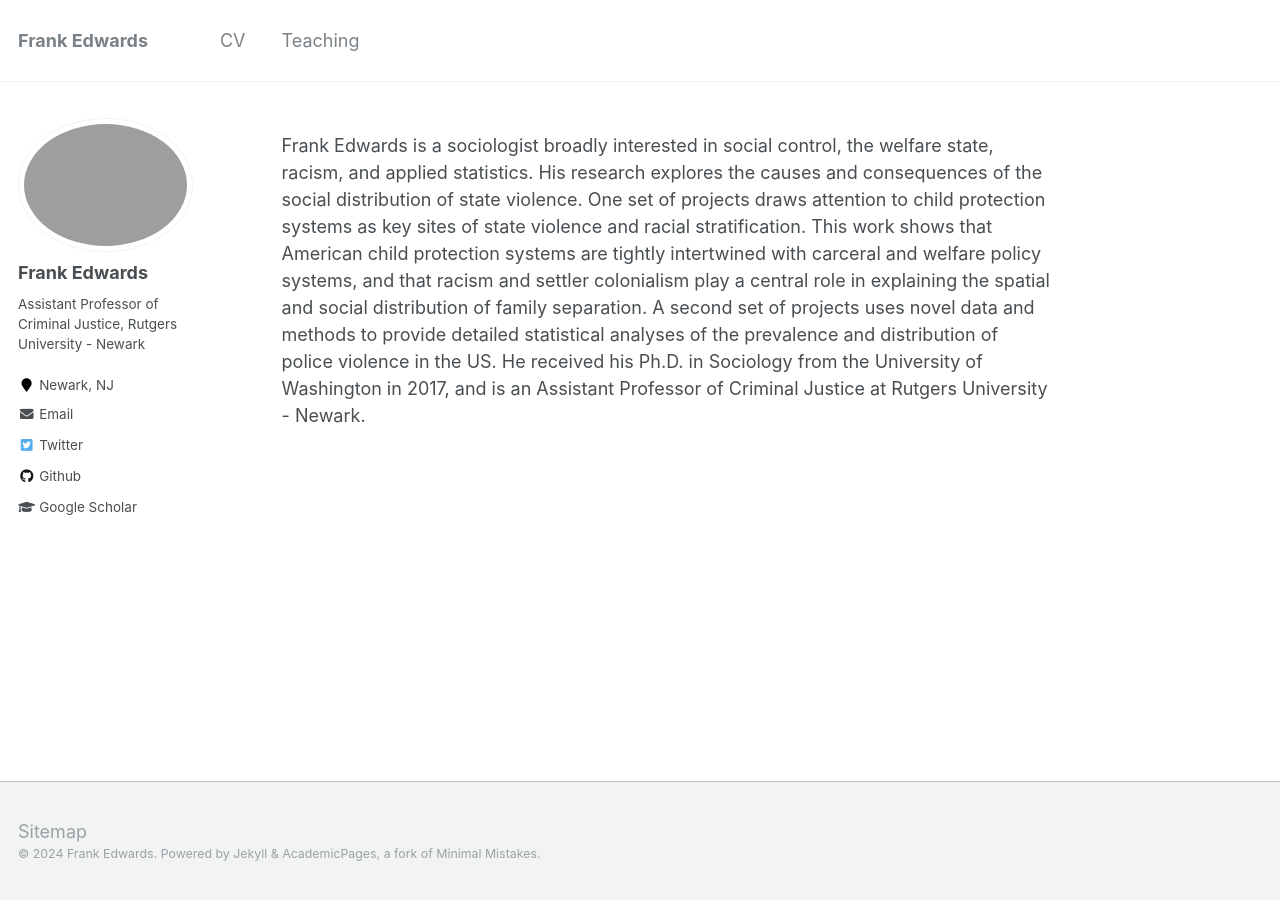
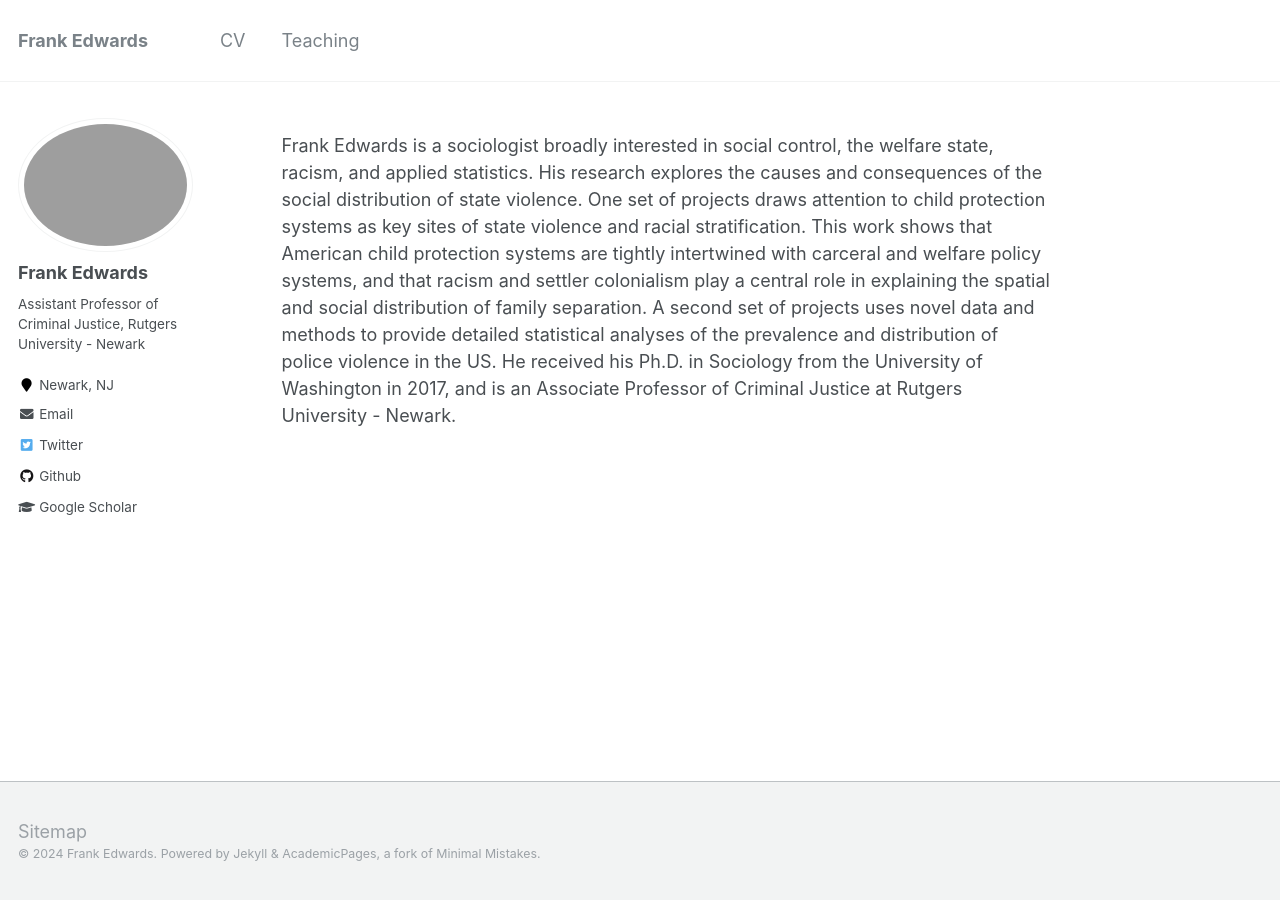
Before and after one commit to f-edwards/f-edwards.github.io, a Jekyll site: the page built from _pages/about.md, in a window 1280 px wide. Built offline with Jekyll 4.4.1, drawn with Linux system fonts in a browser that asks for light colours.

Commit message:
update status

```diff
--- a/_pages/about.md
+++ b/_pages/about.md
@@ -8,4 +8,4 @@
   - /about.html
 ---
 
-Frank Edwards is a sociologist broadly interested in social control, the welfare state, racism, and applied statistics. His research explores the causes and consequences of the social distribution of state violence. One set of projects draws attention to child protection systems as key sites of state violence and racial stratification. This work shows that American child protection systems are tightly intertwined with carceral and welfare policy systems, and that racism and settler colonialism play a central role in explaining the spatial and social distribution of family separation. A second set of projects uses novel data and methods to provide detailed statistical analyses of the prevalence and distribution of police violence in the US. He received his Ph.D. in Sociology from the University of Washington in 2017, and is an Assistant Professor of Criminal Justice at Rutgers University - Newark.
+Frank Edwards is a sociologist broadly interested in social control, the welfare state, racism, and applied statistics. His research explores the causes and consequences of the social distribution of state violence. One set of projects draws attention to child protection systems as key sites of state violence and racial stratification. This work shows that American child protection systems are tightly intertwined with carceral and welfare policy systems, and that racism and settler colonialism play a central role in explaining the spatial and social distribution of family separation. A second set of projects uses novel data and methods to provide detailed statistical analyses of the prevalence and distribution of police violence in the US. He received his Ph.D. in Sociology from the University of Washington in 2017, and is an Associate Professor of Criminal Justice at Rutgers University - Newark.
```
Also changed, not shown: _pages/teaching.md (+2 -2 lines).
